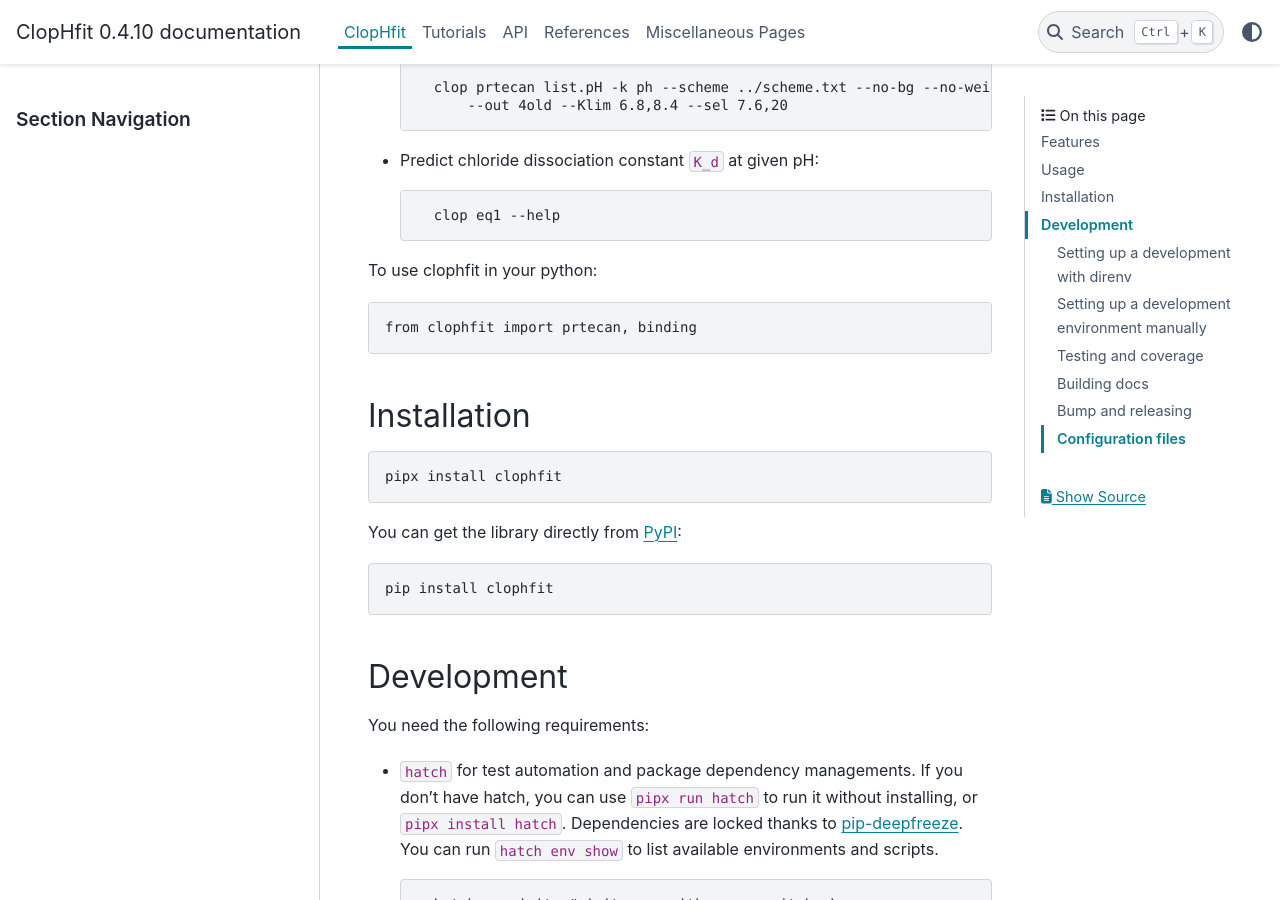
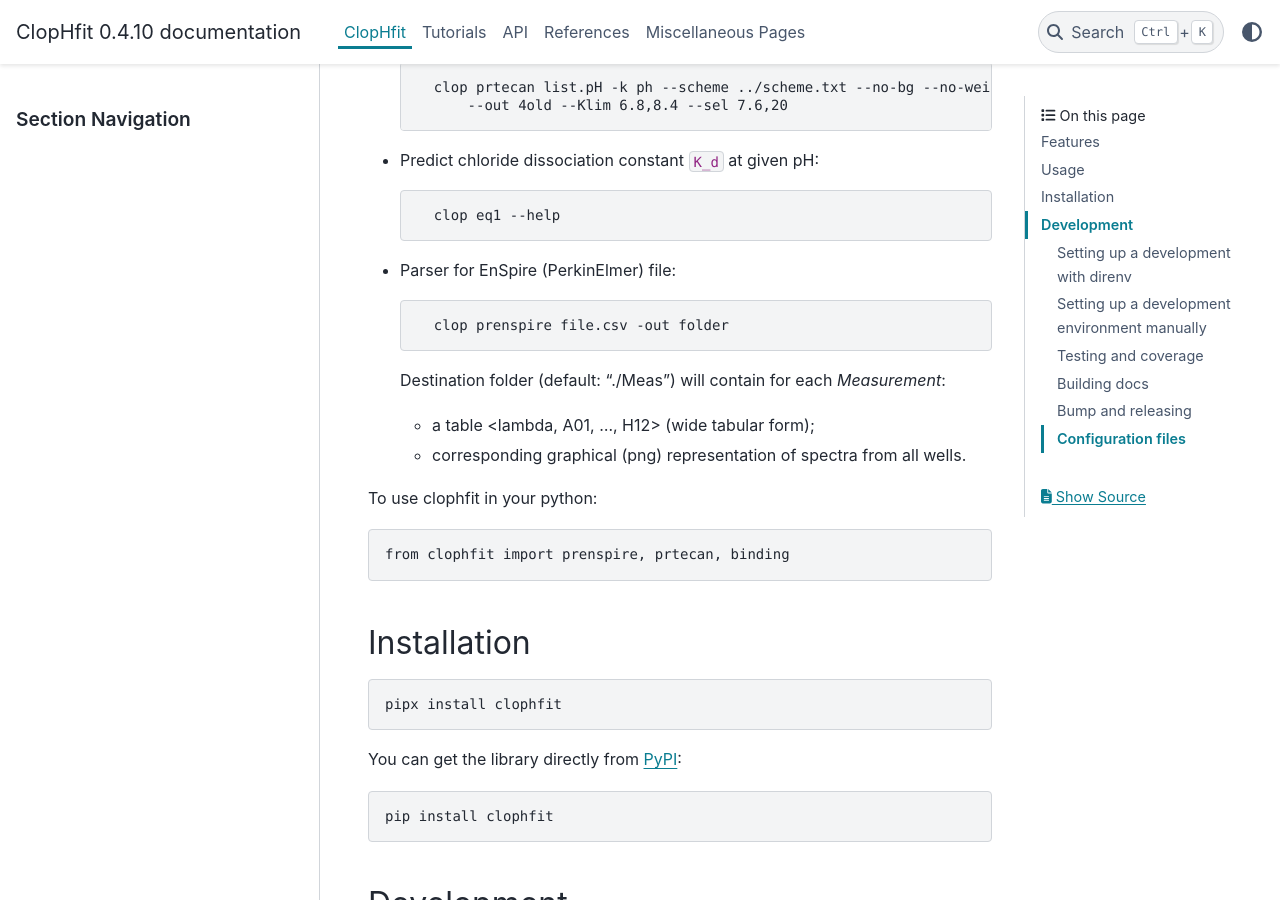
Before and after one commit to darosio/ClopHfit, a Sphinx documentation site: the page built from docs/README.md, in a window 1280 px wide and 900 px high, scrolled down 1065 px. Built offline with Sphinx 7.4.7 and the PyData theme 0.15.4, drawn with Linux system fonts in a browser that asks for light colours; pages that are not in the unit, such as notebooks, are missing from menus.

Commit message:
docs: importing prenspire readme

```diff
--- a/docs/README.md
+++ b/docs/README.md
@@ -44,9 +44,18 @@
 
         clop eq1 --help
 
+- Parser for EnSpire (PerkinElmer) file:
+
+        clop prenspire file.csv -out folder
+
+  Destination folder (default: "./Meas") will contain for each _Measurement_:
+
+  - a table <lambda, A01, ..., H12> (wide tabular form);
+  - corresponding graphical (png) representation of spectra from all wells.
+
 To use clophfit in your python:
 
-    from clophfit import prtecan, binding
+    from clophfit import prenspire, prtecan, binding
 
 ## Installation
 
```
